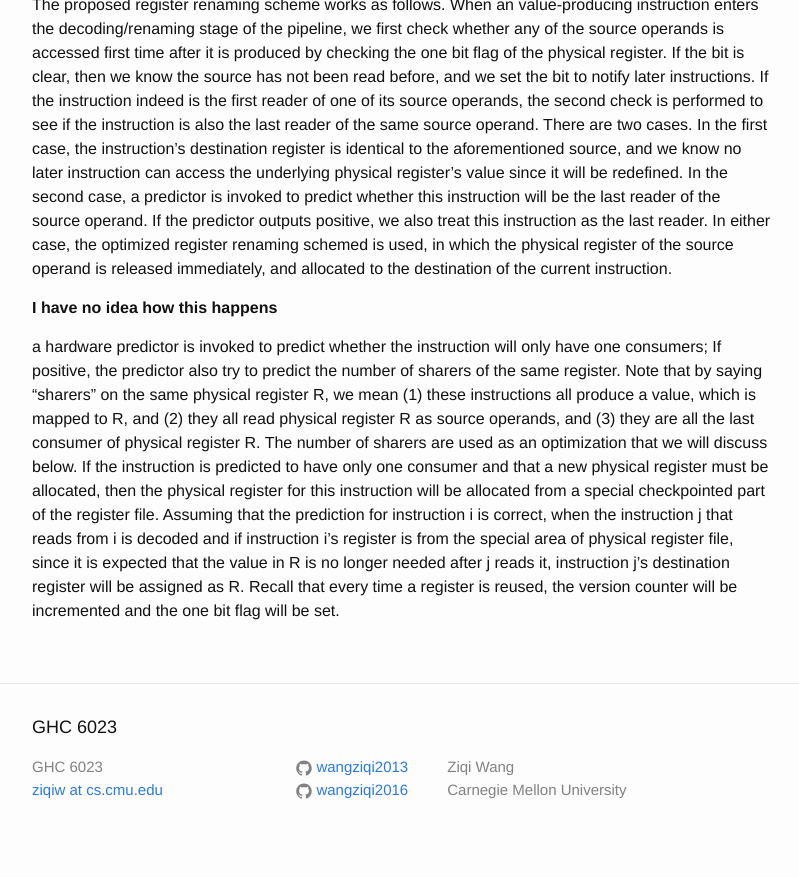
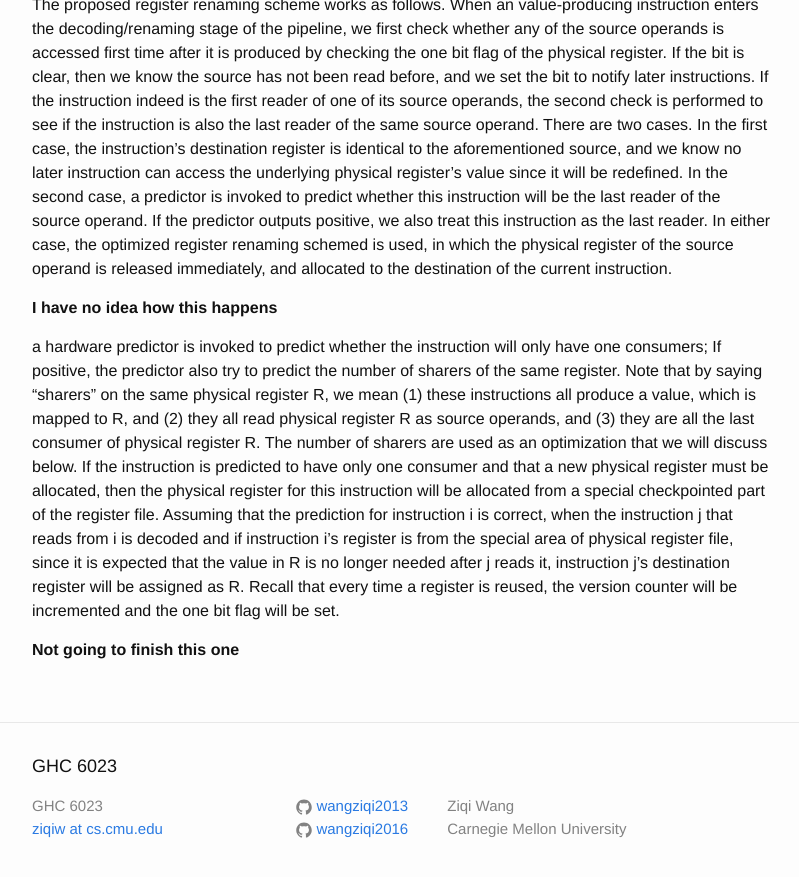
Before and after one commit to wangziqi2013/wangziqi2013.github.io, a Jekyll site: the page built from _posts/2019-08-25-a-novel-register-renaing-technique-for-ooo-processors.markdown, in a window 1280 px wide and 900 px high, scrolled down 1867 px. Shown: the top 877 px of the window, without its empty margins (238-1037 px from the left). Built offline with Jekyll 4.4.1, drawn with Linux system fonts in a browser that asks for light colours.

Commit message:
Small change

```diff
--- a/_posts/2019-08-25-a-novel-register-renaing-technique-for-ooo-processors.markdown
+++ b/_posts/2019-08-25-a-novel-register-renaing-technique-for-ooo-processors.markdown
@@ -89,3 +89,5 @@ when the instruction j that reads from i is decoded and if instruction i's regis
 register file, since it is expected that the value in R is no longer needed after j reads it, instruction j's destination
 register will be assigned as R. Recall that every time a register is reused, the version counter will be incremented and
 the one bit flag will be set.
+
+**Not going to finish this one**
```
